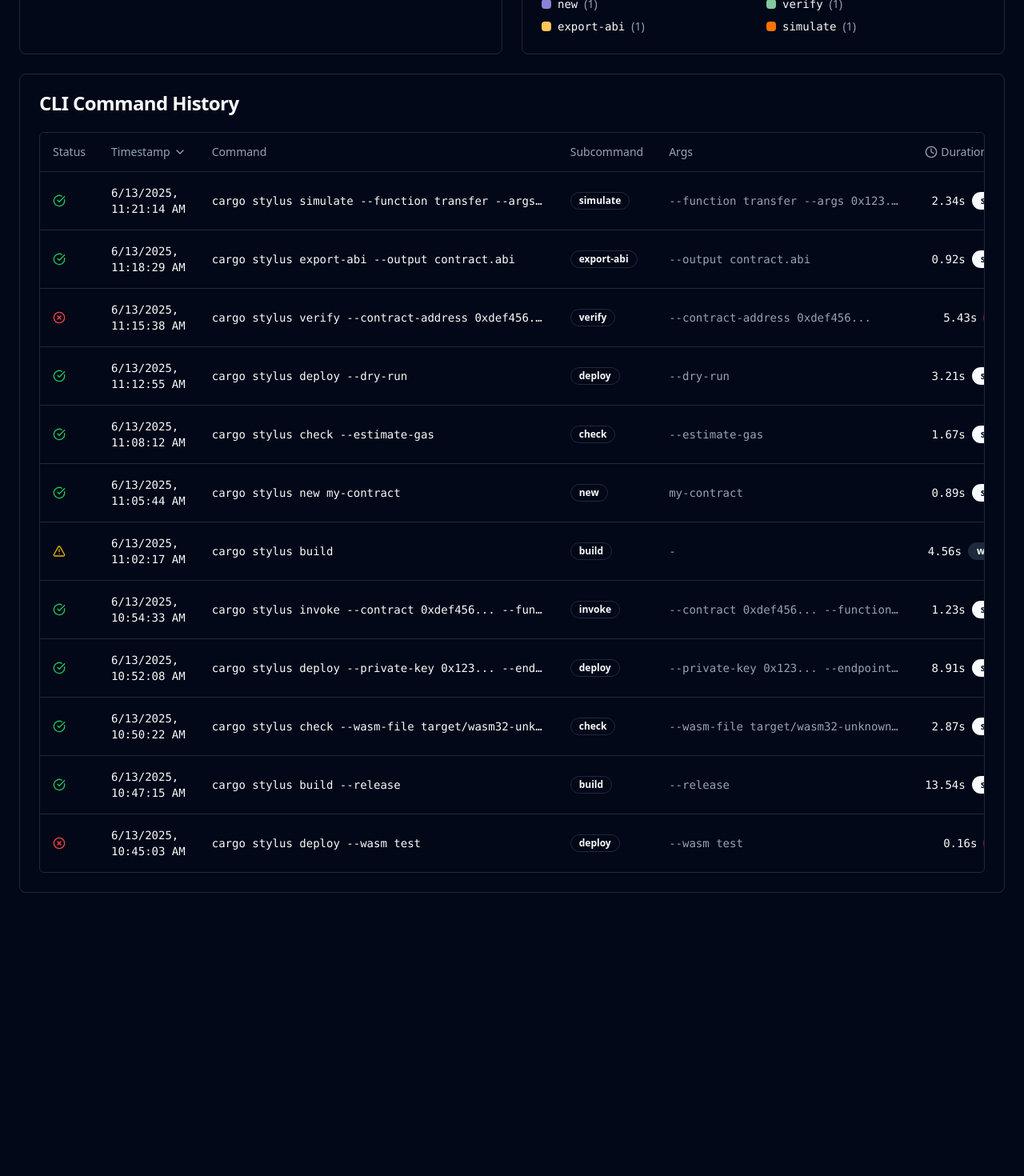
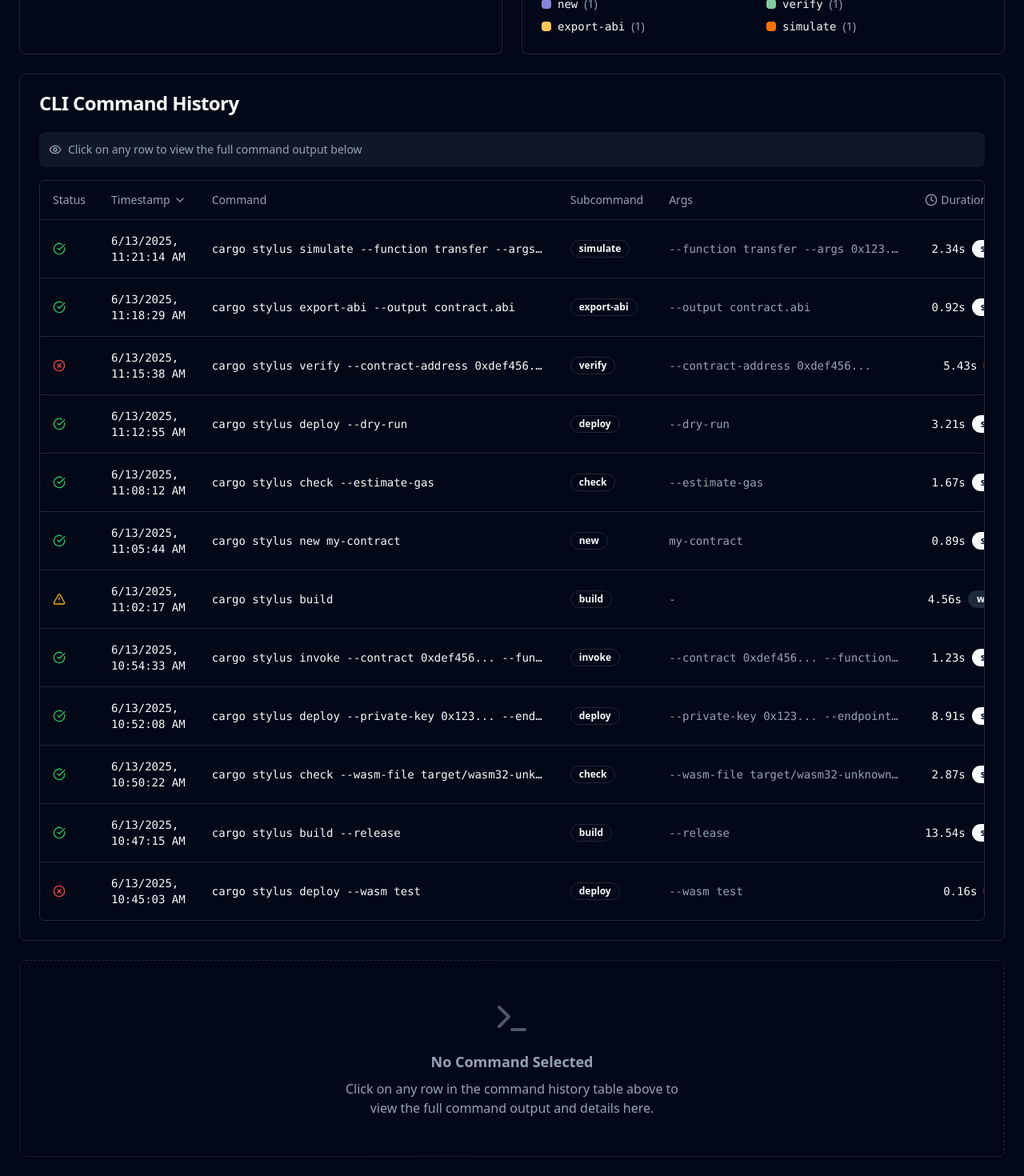
Before and after one commit to bytemaster333/arbisight-cli-view, a React (Vite) app: page / in a window 1280 px wide. Shown: the part 680-2150 px from the top of the page at 80% size. Before the commit the page ends 1820 px from the top, so only its background shows below. Built offline with nearby package versions, Linux system fonts and the light colour scheme.

Commit message:
Fix: Show command outputs
Display command outputs in the UI.

```diff
--- a/src/components/CommandTable.tsx
+++ b/src/components/CommandTable.tsx
@@ -1,6 +1,6 @@
 
 import { useState } from "react";
-import { ChevronDown, ChevronUp, Clock, Terminal, CheckCircle, XCircle, AlertTriangle } from "lucide-react";
+import { ChevronDown, ChevronUp, Clock, Terminal, CheckCircle, XCircle, AlertTriangle, Eye } from "lucide-react";
 import { Table, TableBody, TableCell, TableHead, TableHeader, TableRow } from "@/components/ui/table";
 import { Badge } from "@/components/ui/badge";
 import { LogEntry } from "@/types/logs";
@@ -83,6 +83,13 @@ const CommandTable = ({ data, onRowClick, selectedLog }: CommandTableProps) => {
   );
 
   return (
+    <div className="space-y-4">
+      {/* Instructions */}
+      <div className="flex items-center space-x-2 text-sm text-muted-foreground bg-muted/50 rounded-lg p-3">
+        <Eye className="h-4 w-4" />
+        <span>Click on any row to view the full command output below</span>
+      </div>
+
       <div className="rounded-md border overflow-hidden">
         <Table>
           <TableHeader>
@@ -106,6 +113,7 @@ const CommandTable = ({ data, onRowClick, selectedLog }: CommandTableProps) => {
                   </div>
                 </SortButton>
               </TableHead>
+              <TableHead className="w-[80px] text-center">Output</TableHead>
             </TableRow>
           </TableHeader>
           <TableBody>
@@ -146,6 +154,9 @@ const CommandTable = ({ data, onRowClick, selectedLog }: CommandTableProps) => {
                     {getStatusBadge(log.status)}
                   </div>
                 </TableCell>
+                <TableCell className="text-center">
+                  <Eye className="h-4 w-4 mx-auto text-muted-foreground" />
+                </TableCell>
               </TableRow>
             ))}
           </TableBody>
@@ -158,6 +169,7 @@ const CommandTable = ({ data, onRowClick, selectedLog }: CommandTableProps) => {
           </div>
         )}
       </div>
+    </div>
   );
 };
 
--- a/src/pages/Index.tsx
+++ b/src/pages/Index.tsx
@@ -147,12 +147,24 @@ const Index = () => {
           </CardContent>
         </Card>
 
-        {/* Command Output Viewer */}
-        {selectedLog && (
-          <CommandOutput
-            log={selectedLog}
-            onClose={() => setSelectedLog(null)}
-          />
+        {/* Command Output Viewer - More Prominent */}
+        {selectedLog ? (
+          <div className="animate-in slide-in-from-bottom-4 duration-300">
+            <CommandOutput
+              log={selectedLog}
+              onClose={() => setSelectedLog(null)}
+            />
+          </div>
+        ) : (
+          <Card className="border-dashed">
+            <CardContent className="flex flex-col items-center justify-center py-12 text-muted-foreground">
+              <Terminal className="h-12 w-12 mb-4 opacity-50" />
+              <h3 className="text-lg font-semibold mb-2">No Command Selected</h3>
+              <p className="text-center max-w-md">
+                Click on any row in the command history table above to view the full command output and details here.
+              </p>
+            </CardContent>
+          </Card>
         )}
       </div>
     </div>
```
Lines whose indentation alone changed are shown as unchanged.
